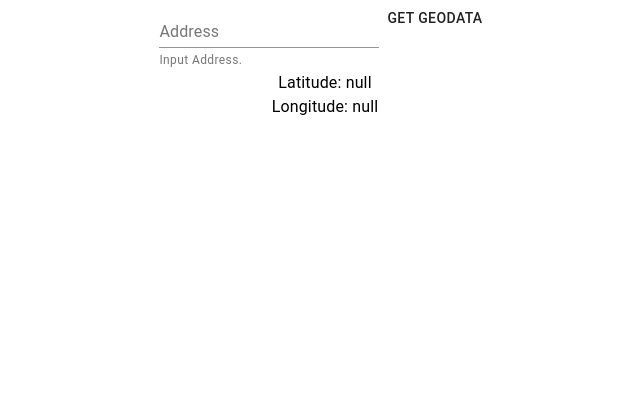
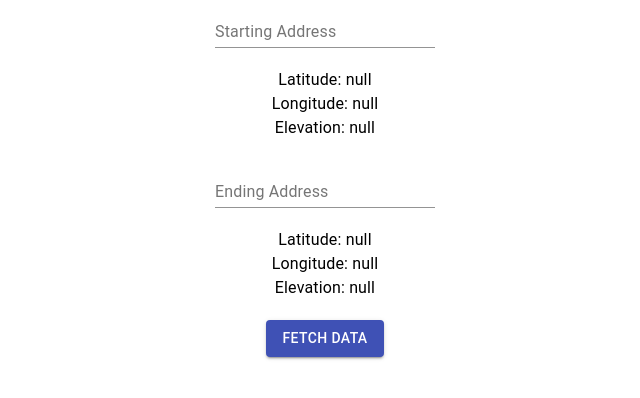
Before and after one commit to ZachSchaffer/EleNa, a React (Create React App) app: page / in a window 1280 px wide. Shown: the top 398 px of the page, without its empty margins (315-955 px from the left). Built offline with nearby package versions, Linux system fonts and the light colour scheme.

Commit message:
Add address inputs

```diff
--- a/package.json
+++ b/package.json
@@ -10,6 +10,7 @@
         "@testing-library/react": "^9.3.2",
         "@testing-library/user-event": "^7.1.2",
         "axios": "^0.21.0",
+        "prop-types": "^15.7.2",
         "react": "^16.13.1",
         "react-dom": "^16.13.1",
         "react-scripts": "3.4.3"
--- /dev/null
+++ b/src/Components/AddressInput.js
@@ -0,0 +1,141 @@
+import React from 'react';
+import { Typography, FormControl, Input, InputLabel } from '@material-ui/core';
+import axios from 'axios';
+import PropTypes from 'prop-types';
+
+class AddressInput extends React.Component {
+    constructor(props) {
+        super(props);
+        this.handleFetchGeoData = this.handleFetchGeoData.bind(this);
+        this.state = {
+            address: '',
+            fetchError: false,
+            isLoading: true,
+            latitude: null,
+            longitude: null,
+            elevation: null,
+        };
+    }
+
+    // Re-calls handleFetchGeoData only when shouldFetch changes (this is updated in the parent by incrementing it on button click)
+    componentDidUpdate(prevProps) {
+        if (this.props.shouldFetch !== prevProps.shouldFetch) {
+            this.handleFetchGeoData();
+        }
+    }
+
+    // Fetches geo data based on an address, and then uses the latitude and longitude to fetch the elevation
+    handleFetchGeoData() {
+        this.setState({
+            isLoading: true,
+            fetchError: false,
+            latitude: null,
+            longitude: null,
+            elevation: null,
+        });
+        axios
+            .get(
+                `http://open.mapquestapi.com/geocoding/v1/address?key=${process.env.REACT_APP_MAPQUEST_API_KEY}&location=${this.state.address}`
+            )
+            .then((resp) => {
+                console.log('Response received');
+                console.log(resp);
+                try {
+                    this.setState({
+                        longitude:
+                            resp.data.results[0].locations[0].displayLatLng.lng,
+                        latitude:
+                            resp.data.results[0].locations[0].displayLatLng.lat,
+                    });
+                    axios
+                        .get(
+                            `http://open.mapquestapi.com/elevation/v1/profile?key=${process.env.REACT_APP_MAPQUEST_API_KEY}&unit=f&shapeFormat=raw&latLngCollection=${resp.data.results[0].locations[0].displayLatLng.lat},${resp.data.results[0].locations[0].displayLatLng.lng}`
+                        )
+                        .then((resp) => {
+                            console.log('Response received');
+                            console.log(resp);
+                            try {
+                                this.setState({
+                                    elevation:
+                                        resp.data.elevationProfile[0].height,
+                                    isLoading: false,
+                                });
+                                this.props.setElevation(
+                                    resp.data.elevationProfile[0].height
+                                );
+                            } catch (error) {
+                                this.setState({
+                                    fetchError: true,
+                                    isLoading: false,
+                                });
+                                console.error(
+                                    `Error: ${error}. Error extracting elevation. Ensure a valid address was input`
+                                );
+                            }
+                        })
+                        .catch((err) => {
+                            console.error(
+                                `Fetch failed with error ${err.message}`
+                            );
+                            this.setState({
+                                fetchError: true,
+                                isLoading: false,
+                            });
+                        });
+                } catch (error) {
+                    this.setState({ fetchError: true, isLoading: false });
+                    console.error(
+                        `Error: ${error}. Error extracting latitude/longitude. Ensure a valid address was input`
+                    );
+                }
+            })
+            .catch((err) => {
+                console.error(`Fetch failed with error ${err.message}`);
+                this.setState({ fetchError: true, isLoading: false });
+            });
+    }
+
+    render() {
+        return (
+            <div>
+                <FormControl>
+                    <InputLabel>{this.props.addressLabel}</InputLabel>
+                    <Input
+                        aria-describedby={this.props.addressLabel}
+                        onChange={(e) =>
+                            this.setState({ address: e.target.value })
+                        }
+                    />
+                </FormControl>
+                <br />
+                <br />
+                <Typography>
+                    Latitude:{' '}
+                    {this.state.fetchError || this.state.isLoading
+                        ? 'null'
+                        : this.state.latitude}
+                </Typography>
+                <Typography>
+                    Longitude:{' '}
+                    {this.state.fetchError || this.state.isLoading
+                        ? 'null'
+                        : this.state.longitude}
+                </Typography>
+                <Typography>
+                    Elevation:{' '}
+                    {this.state.fetchError || this.state.isLoading
+                        ? 'null'
+                        : `${this.state.elevation} ft`}
+                </Typography>
+            </div>
+        );
+    }
+}
+
+AddressInput.propTypes = {
+    shouldFetch: PropTypes.number,
+    setElevation: PropTypes.func,
+    addressLabel: PropTypes.string,
+};
+
+export default AddressInput;
--- a/src/Components/Home.js
+++ b/src/Components/Home.js
@@ -1,87 +1,53 @@
 import React from 'react';
-import {
-    Typography,
-    FormControl,
-    Input,
-    InputLabel,
-    FormHelperText,
-    Button,
-} from '@material-ui/core';
-import axios from 'axios';
+import { Button } from '@material-ui/core';
+import AddressInput from './AddressInput';
 
 class Home extends React.Component {
     constructor(props) {
         super(props);
-        this.handleFetchGeoData = this.handleFetchGeoData.bind(this);
         this.state = {
-            address: '',
-            geoDataError: false,
-            geoDataLoading: true,
-            latitude: 'null',
-            longitude: 'null',
+            shouldFetch: 0,
+            startElevation: null,
+            endElevation: null,
         };
     }
 
-    handleFetchGeoData() {
-        this.setState({ geoDataLoading: true });
-        this.setState({ geoDataError: false });
-        axios
-            .get(
-                `http://open.mapquestapi.com/geocoding/v1/address?key=${process.env.REACT_APP_MAPQUEST_API_KEY}&location=${this.state.address}`
-            )
-            .then((resp) => {
-                console.log('Response received');
-                console.log(resp);
-                try {
-                    this.setState({
-                        latitude:
-                            resp.data.results[0].locations[0].displayLatLng.lat,
-                    });
-                    this.setState({
-                        longitude:
-                            resp.data.results[0].locations[0].displayLatLng.lng,
-                    });
-                } catch (error) {
-                    this.setState({ geoDataError: true });
-                    console.log(
-                        'Error extracting latitude/longitude. Ensure a valid address was input'
-                    );
-                }
-                this.setState({ geoDataLoading: false });
-            })
-            .catch((err) => {
-                console.log(`Fetch failed with error ${err.message}`);
-                this.setState({ geoDataError: true });
-                this.setState({ geoDataLoading: false });
-            });
+    setStartElevation(elevation) {
+        this.setState({ startElevation: elevation });
+    }
+    setEndElevation(elevation) {
+        this.setState({ endElevation: elevation });
     }
 
     render() {
         return (
             <div>
-                <FormControl>
-                    <InputLabel htmlFor="my-input">Address</InputLabel>
-                    <Input
-                        id="my-input"
-                        aria-describedby="my-helper-text"
-                        onChange={(e) =>
-                            this.setState({ address: e.target.value })
-                        }
-                    />
-                    <FormHelperText id="my-helper-text">
-                        Input Address.
-                    </FormHelperText>
-                </FormControl>
-                <Button onClick={this.handleFetchGeoData}>Get GeoData</Button>
-
-                <Typography>
-                    Latitude:{' '}
-                    {this.state.geoDataError ? 'null' : this.state.latitude}
-                </Typography>
-                <Typography>
-                    Longitude:{' '}
-                    {this.state.geoDataError ? 'null' : this.state.longitude}
-                </Typography>
+                <AddressInput
+                    shouldFetch={this.state.shouldFetch}
+                    setElevation={this.setStartElevation.bind(this)}
+                    addressLabel="Starting Address"
+                    inputID="Starting Input"
+                />
+                <br />
+                <AddressInput
+                    shouldFetch={this.state.shouldFetch}
+                    setElevation={this.setEndElevation.bind(this)}
+                    addressLabel="Ending Address"
+                    inputID="Ending Input"
+                />
+                <br />
+                <Button
+                    onClick={() =>
+                        this.setState({
+                            shouldFetch: this.state.shouldFetch + 1,
+                        })
+                    }
+                    variant="contained"
+                    color="primary"
+                    aria-label="Fetch data for start and end address"
+                >
+                    Fetch Data
+                </Button>
             </div>
         );
     }
```
